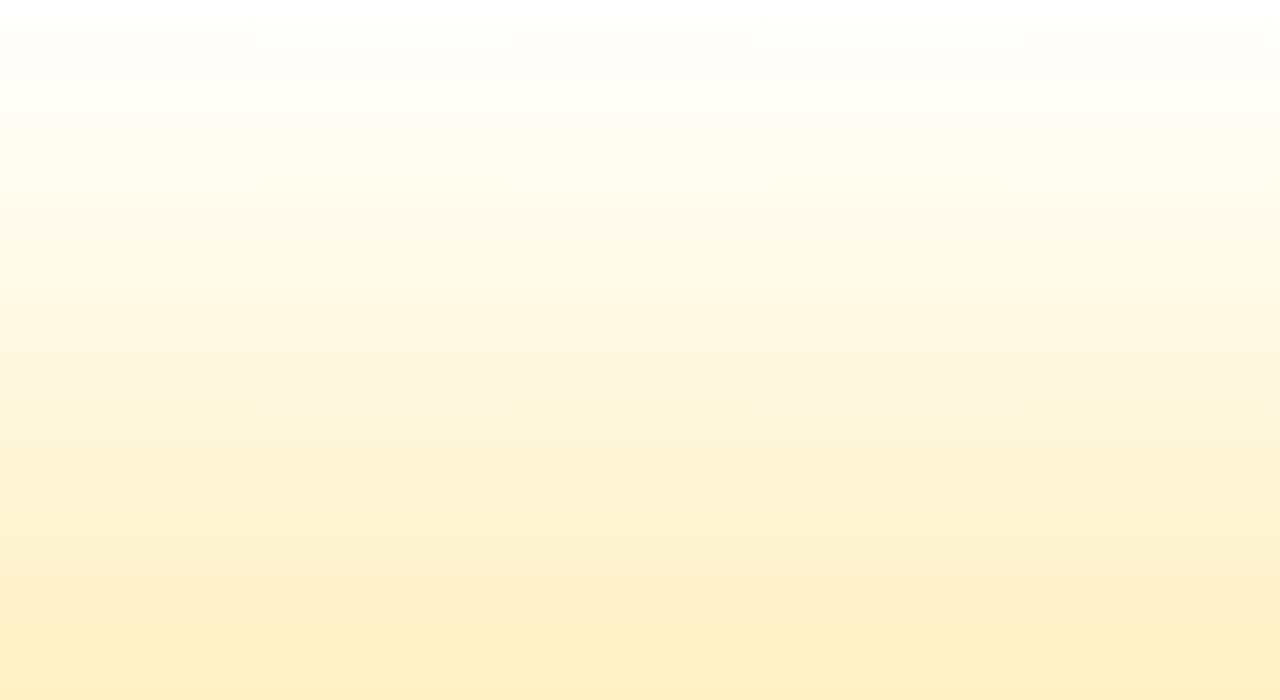
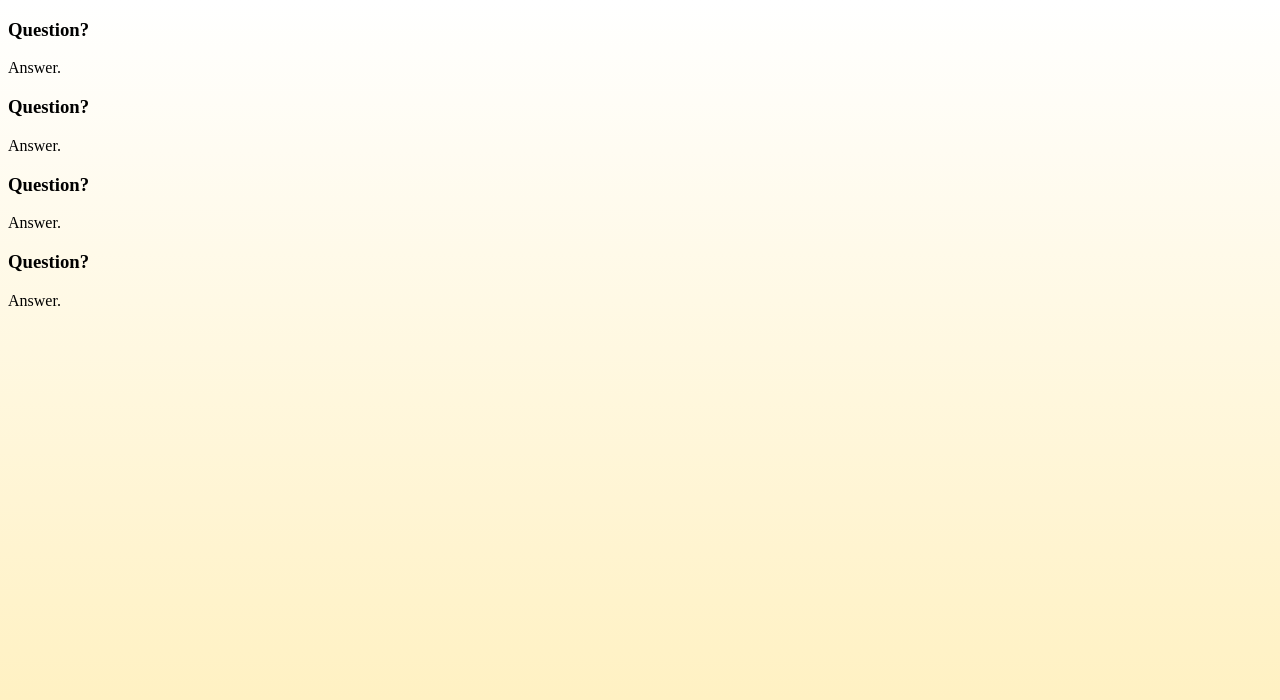
Before and after one commit to Yonkai/BBS, a Next.js app: page /faq in a window 1280 px wide. Shown: the top 700 px of the page. Built offline with nearby package versions, Linux system fonts and the light colour scheme.

Commit message:
Added placeholder text

```diff
--- a/pages/faq.js
+++ b/pages/faq.js
@@ -12,6 +12,15 @@ export default () => (
       <meta name="viewport" content="minimum-scale=1, initial-scale=1, width=device-width, shrink-to-fit=no">
       </meta>
     </Head>
+    <h3>Question?</h3>
+    <p>Answer.</p>
+    <h3>Question?</h3>
+    <p>Answer.</p>
+    <h3>Question?</h3>
+    <p>Answer.</p>
+    <h3>Question?</h3>
+    <p>Answer.</p>
+
 
     <style jsx global>{`
       html {
```
